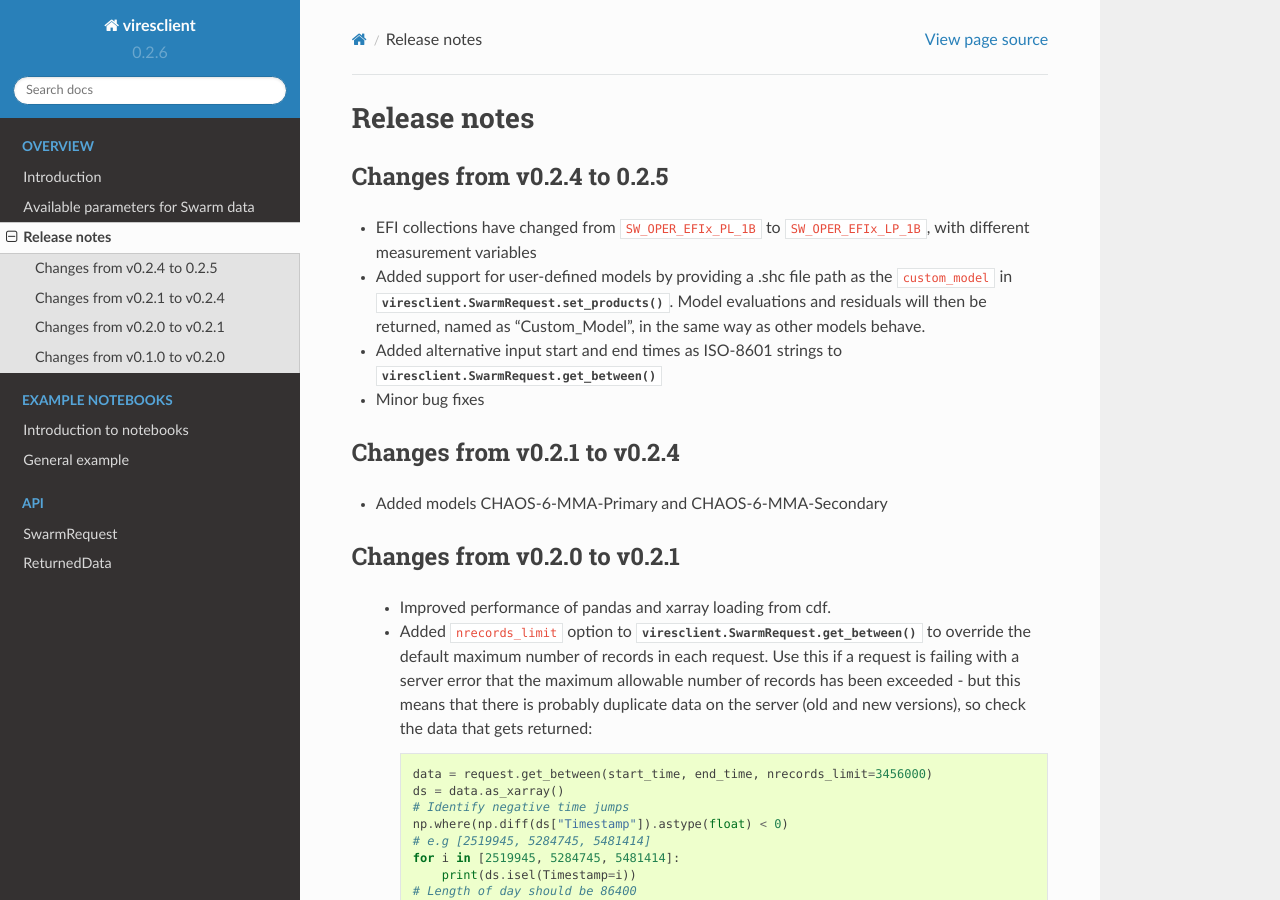
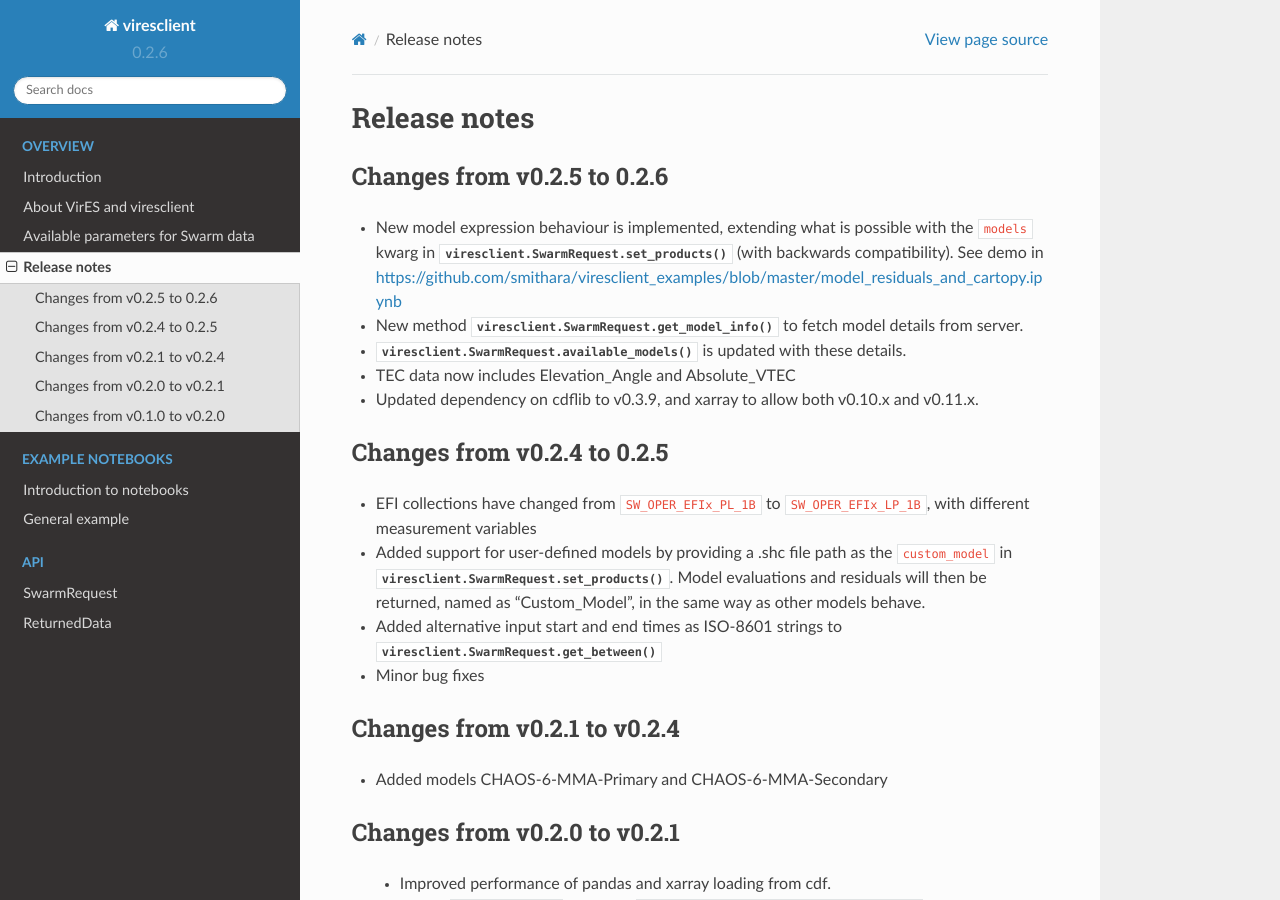
Before and after one commit to ESA-VirES/VirES-Python-Client, a Sphinx documentation site: the page built from docs/release_notes.rst, in a window 1280 px wide and 900 px high. Built offline with Sphinx 7.4.7 and the Read the Docs theme 2.0.0, drawn with Linux system fonts in a browser that asks for light colours; formulas are drawn with MathJax 3.

Commit message:
Update docs.

```diff
--- a/docs/available_parameters.rst
+++ b/docs/available_parameters.rst
@@ -79,6 +79,10 @@ Models are evaluated along the satellite track at the positions of the measureme
 
 (``residuals`` available when combined with MAG ``measurements`` ``F`` and/or ``B_NEC``)
 
+Custom models can be provided as a .shc file and become accessible in the same way as pre-defined models, under the name ``"Custom_Model"``.
+
+Flexible evaluation of models and defining new derived models is possible with the "model expressions" functionality whereby models can be defined like ``"Combined_model = 'MMA_SHA_2F-Primary'(min_degree=1,max_degree=1) + 'MMA_SHA_2F-Secondary'(min_degree=1,max_degree=1)"``
+
 ----
 
 ``auxiliaries``
--- a/docs/docs_requirements.txt
+++ b/docs/docs_requirements.txt
@@ -7,3 +7,4 @@ cdflib
 tables
 tqdm
 xarray
+h5py
--- a/docs/index.rst
+++ b/docs/index.rst
@@ -6,6 +6,7 @@ Welcome to VirES-Python-Client's documentation!
   :caption: Overview
 
   readme
+  about
   available_parameters
   release_notes
 
--- a/docs/notebook_intro.rst
+++ b/docs/notebook_intro.rst
@@ -1,7 +1,7 @@
 Introduction to notebooks
 =========================
 
-Jupyter notebooks are a convenient tool for interactive data exploration and are used here to demonstrate usage of ``viresclient``. We encourage users to try out Jupyter for themselves and to consider sharing notebooks with others.
+Jupyter notebooks are a convenient tool for interactive data exploration and are used here to demonstrate usage of ``viresclient``. We encourage users to try out Jupyter for themselves and to consider sharing notebooks with others. If you have a comment about one of the notebooks, or would like a particular demonstration, you can `open a GitHub Issue <https://github.com/smithara/viresclient_examples/issues/new>`_ or get in touch otherwise.
 
 Here is a list of related notebook repositories where you are welcome to submit changes or additions. Please get in touch if you would like your own repository to be listed here.
 
--- a/docs/release_notes.rst
+++ b/docs/release_notes.rst
@@ -1,5 +1,14 @@
 Release notes
 =============
+
+Changes from v0.2.5 to 0.2.6
+----------------------------
+
+- New model expression behaviour is implemented, extending what is possible with the ``models`` kwarg in :meth:`viresclient.SwarmRequest.set_products` (with backwards compatibility). See demo in https://github.com/smithara/viresclient_examples/blob/master/model_residuals_and_cartopy.ipynb
+- New method :meth:`viresclient.SwarmRequest.get_model_info` to fetch model details from server.
+- :meth:`viresclient.SwarmRequest.available_models` is updated with these details.
+- TEC data now includes Elevation_Angle and Absolute_VTEC
+- Updated dependency on cdflib to v0.3.9, and xarray to allow both v0.10.x and v0.11.x.
 
 Changes from v0.2.4 to 0.2.5
 ----------------------------
```
Also changed, not shown: docs/about.rst (added, +18 -0 lines), 1 other file.
